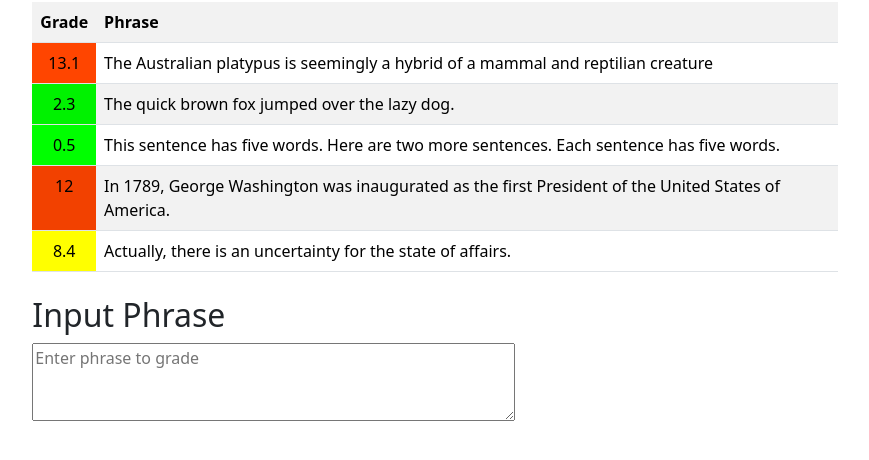
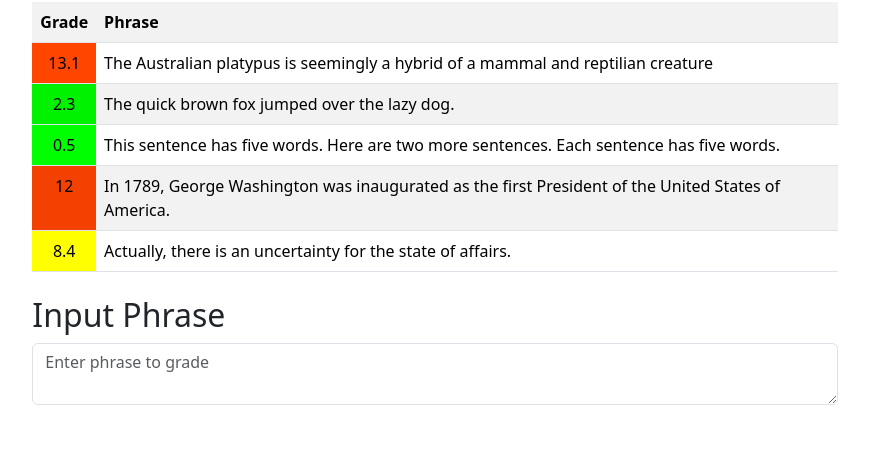
Before and after one commit to eccos/fleschKinkaid, a plain HTML site: page index.html in a window 1280 px wide. Shown: the part 526-986 px from the top of the page, without its empty margins (205-1074 px from the left). Drawn offline with nearby package versions, Linux system fonts and the light colour scheme.

Commit message:
bootstrap textarea

```diff
--- a/index.html
+++ b/index.html
@@ -50,8 +50,8 @@
 
 		<div class="mb-4">
 			<h2>Input Phrase</h2>
-			<textarea name="text-phrase" id="text-phrase" cols="50" rows="3"
-				placeholder="Enter phrase to grade"></textarea>
+			<textarea name="text-phrase" id="text-phrase" class="form-control"
+			placeholder="Enter phrase to grade"></textarea>
 			<div id="input-phrase-section" class="mb-5"></div>
 		</div>
 	</div>
```
